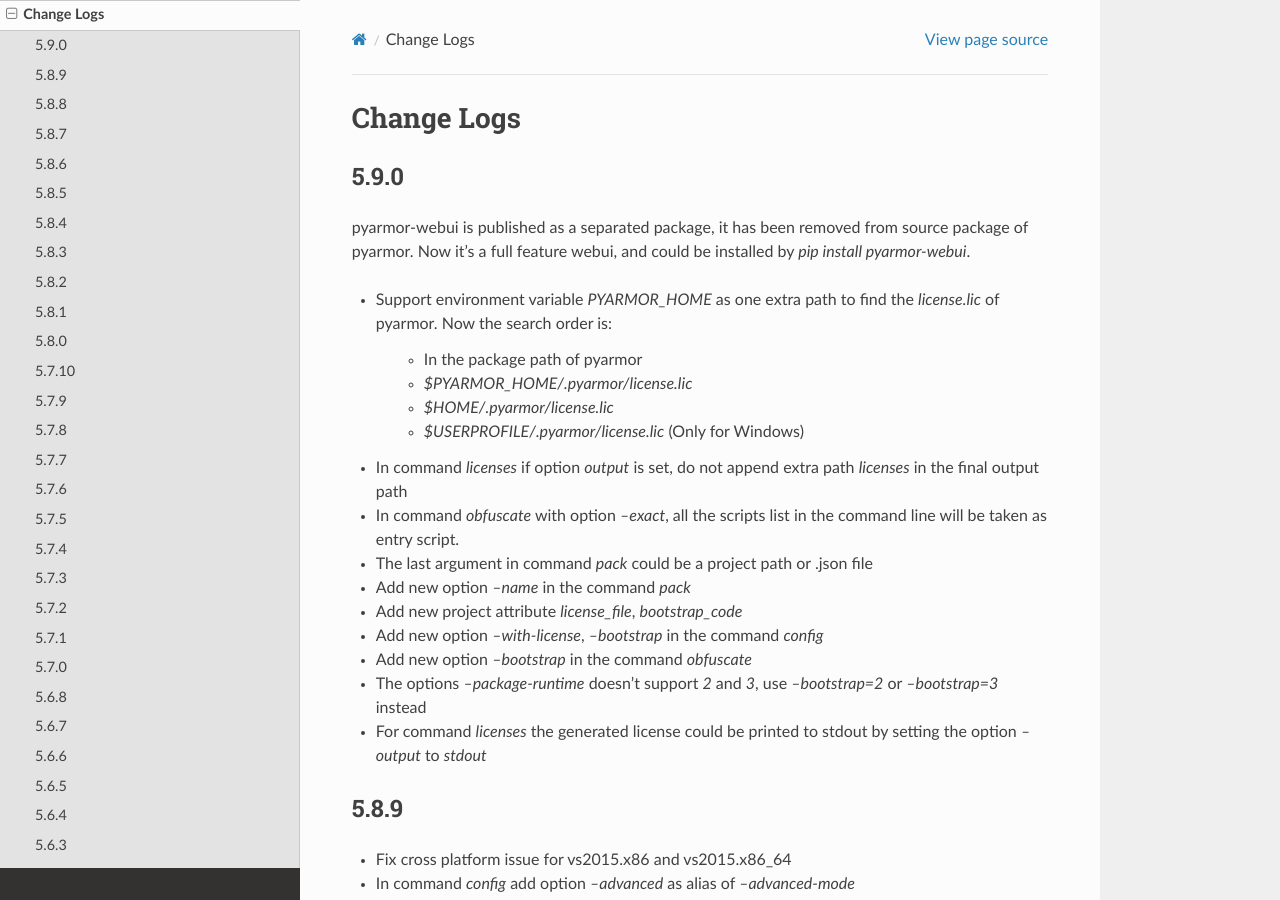
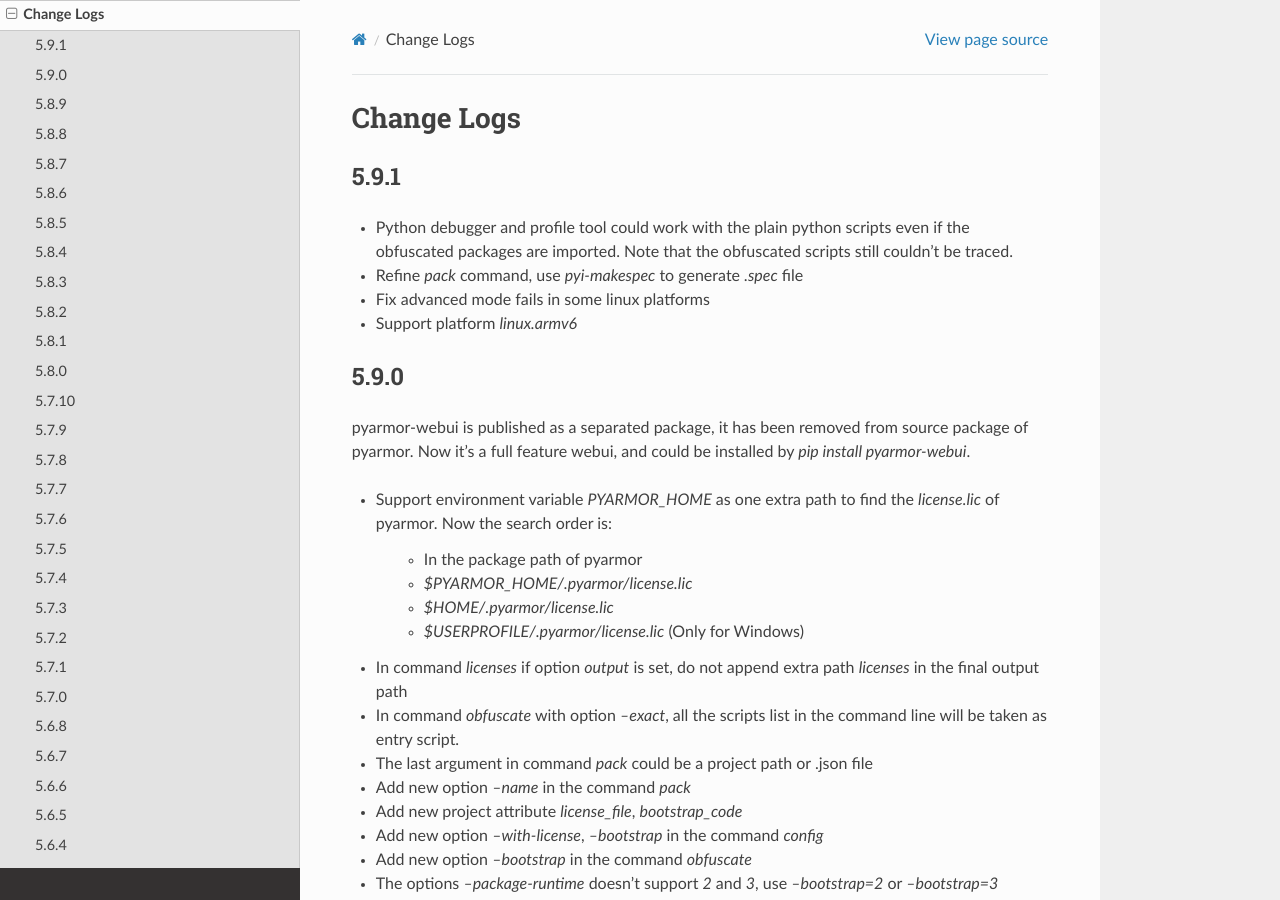
Before and after one commit to dashingsoft/pyarmor, a Sphinx documentation site: the page built from docs/change-logs.rst, in a window 1280 px wide and 900 px high. Built offline with Sphinx 7.4.7 and the Read the Docs theme 2.0.0, drawn with Linux system fonts in a browser that asks for light colours.

Commit message:
Add change logs

```diff
--- a/docs/change-logs.rst
+++ b/docs/change-logs.rst
@@ -2,6 +2,15 @@
 
 Change Logs
 ===========
+
+5.9.1
+-----
+* Python debugger and profile tool could work with the plain python
+  scripts even if the obfuscated packages are imported. Note that the
+  obfuscated scripts still couldn't be traced.
+* Refine `pack` command, use `pyi-makespec` to generate `.spec` file
+* Fix advanced mode fails in some linux platforms
+* Support platform `linux.armv6`
 
 5.9.0
 -----
```
